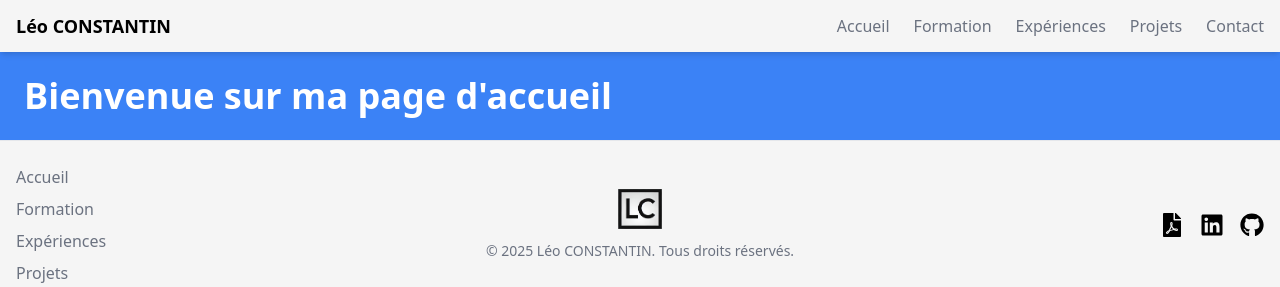
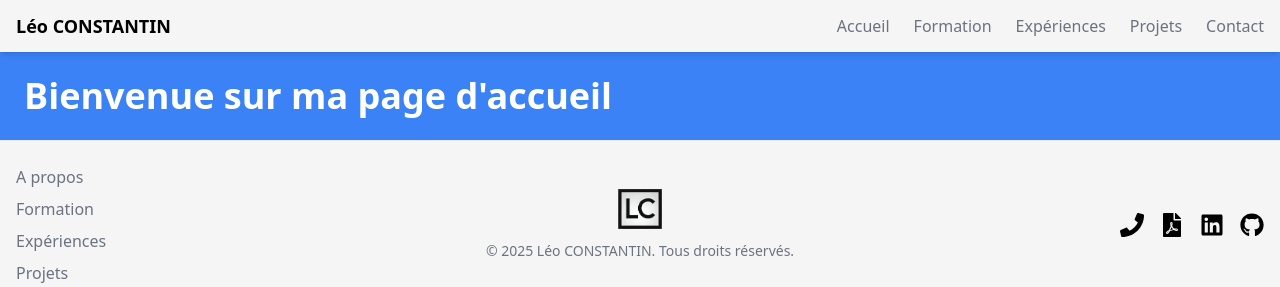
Before and after one commit to ConstantinLeo/portfolio, a React app: page / in a window 1280 px wide. Shown: the top 287 px of the page. Built offline with nearby package versions, Linux system fonts and the light colour scheme; the HTML template or start-up script is replaced by a standard one.

Commit message:
feat: Ajout de l'accès à la page contact dans le footer

```diff
--- a/src/components/Footer.jsx
+++ b/src/components/Footer.jsx
@@ -1,6 +1,6 @@
 import React from "react";
 import { Link } from "react-router-dom";
-import { FaFilePdf, FaLinkedin, FaGithub } from "react-icons/fa";
+import { FaPhone, FaFilePdf, FaLinkedin, FaGithub } from "react-icons/fa";
 
 function Footer() {
     return (
@@ -8,7 +8,7 @@ function Footer() {
             <div className="container mx-auto px-4 grid grid-cols-1 md:grid-cols-3 gap-6 items-center">
                 {/* Pages du site */}
                 <div className="space-y-2">
-                    <Link to="/" className="block text-slate-gray hover:text-burnt-orange">Accueil</Link>
+                    <Link to="/" className="block text-slate-gray hover:text-burnt-orange">A propos</Link>
                     <Link to="/formation" className="block text-slate-gray hover:text-burnt-orange">Formation</Link>
                     <Link to="/experience" className="block text-slate-gray hover:text-burnt-orange">Expériences</Link>
                     <Link to="/projects" className="block text-slate-gray hover:text-burnt-orange">Projets</Link>
@@ -23,21 +23,28 @@ function Footer() {
                         réservés.</p>
                 </div>
 
-                {/* Réseaux sociaux */}
+                {/* Réseaux sociaux et autres */}
                 <div className="flex justify-center md:justify-end space-x-4">
-                    <a href="/documents/CV-CONSTANTIN-Leo.pdf" target="_blank" rel="noopener noreferrer" className="hover:text-burnt-orange">
-                        <FaFilePdf size={24} />
+                    <a href="/contact" rel="noopener noreferrer"
+                       className="hover:text-burnt-orange">
+                        <FaPhone size={24}/>
                     </a>
-                    <a href="https://linkedin.com/in/leo-constantin" target="_blank" rel="noopener noreferrer" className="hover:text-burnt-orange">
-                        <FaLinkedin size={24} />
+                    <a href="/documents/CV-CONSTANTIN-Leo.pdf" target="_blank" rel="noopener noreferrer"
+                       className="hover:text-burnt-orange">
+                        <FaFilePdf size={24}/>
                     </a>
-                    <a href="https://github.com/ConstantinLeo" target="_blank" rel="noopener noreferrer" className="hover:text-burnt-orange">
-                        <FaGithub size={24} />
+                    <a href="https://linkedin.com/in/leo-constantin" target="_blank" rel="noopener noreferrer"
+                       className="hover:text-burnt-orange">
+                        <FaLinkedin size={24}/>
+                    </a>
+                    <a href="https://github.com/ConstantinLeo" target="_blank" rel="noopener noreferrer"
+                       className="hover:text-burnt-orange">
+                        <FaGithub size={24}/>
                     </a>
                 </div>
             </div>
             <button
-                onClick={() => window.scrollTo({ top: 0, behavior: 'smooth' })}
+                onClick={() => window.scrollTo({top: 0, behavior: 'smooth'})}
                 className="fixed bottom-4 right-4 bg-burnt-orange text-white p-2 rounded-full shadow-lg hover:bg-dark-purple focus:outline-none"
             >
                 ↑
```
